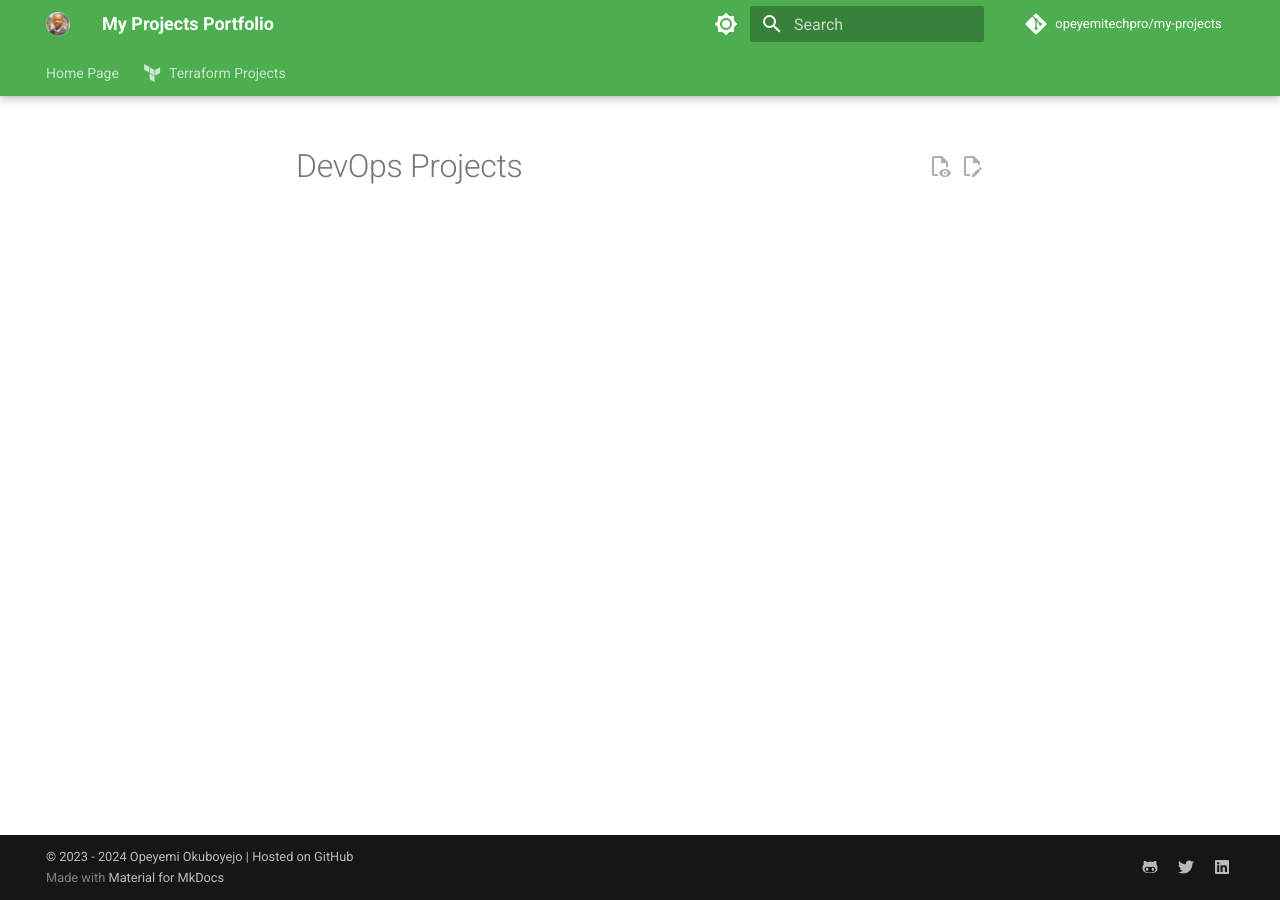
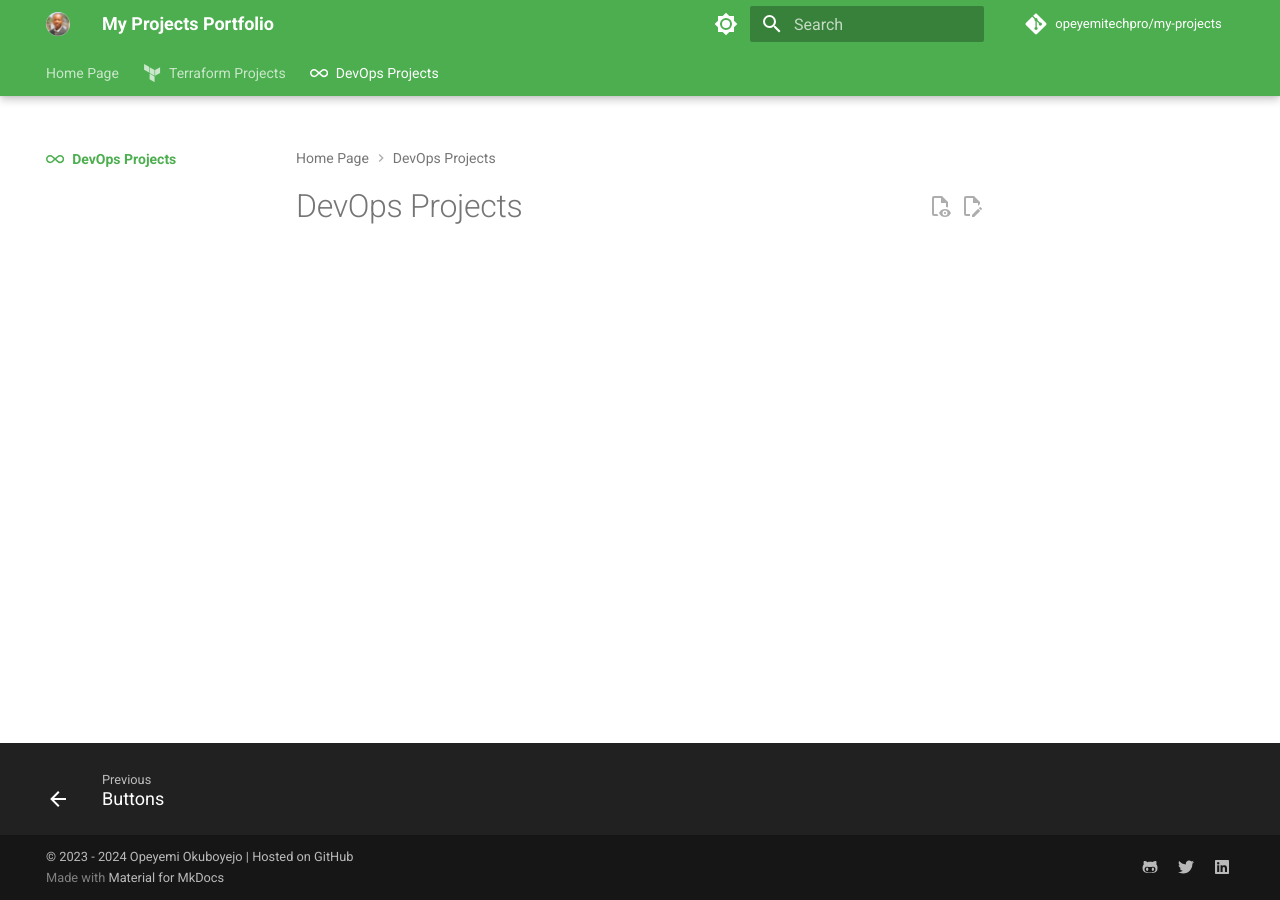
Before and after one commit to opeyemitechpro/my-projects, an MkDocs documentation site: the page built from docs/devops_projects/index.md, in a window 1280 px wide. Built offline with MkDocs 1.6.1 and Material for MkDocs 9.7.7, drawn with Linux system fonts in a browser that asks for light colours; comment, search, counter and statistics services are not loaded.

Commit message:
Update mkdocs.yml

```diff
--- a/mkdocs.yml
+++ b/mkdocs.yml
@@ -18,6 +18,8 @@ nav:
     - terraform_projects/openvpn_access_server.md
     - terraform_projects/terra1.md
     - terraform_projects/Buttons.md
+  - DevOps Projects:
+    - devops_projects/index.md
    #  - OpenVPN Access Server: openvpn_access_server.md
    # - DevOps Projects: openvpn_access_server.md
    # - CI/CD: openvpn_access_server.md
```
